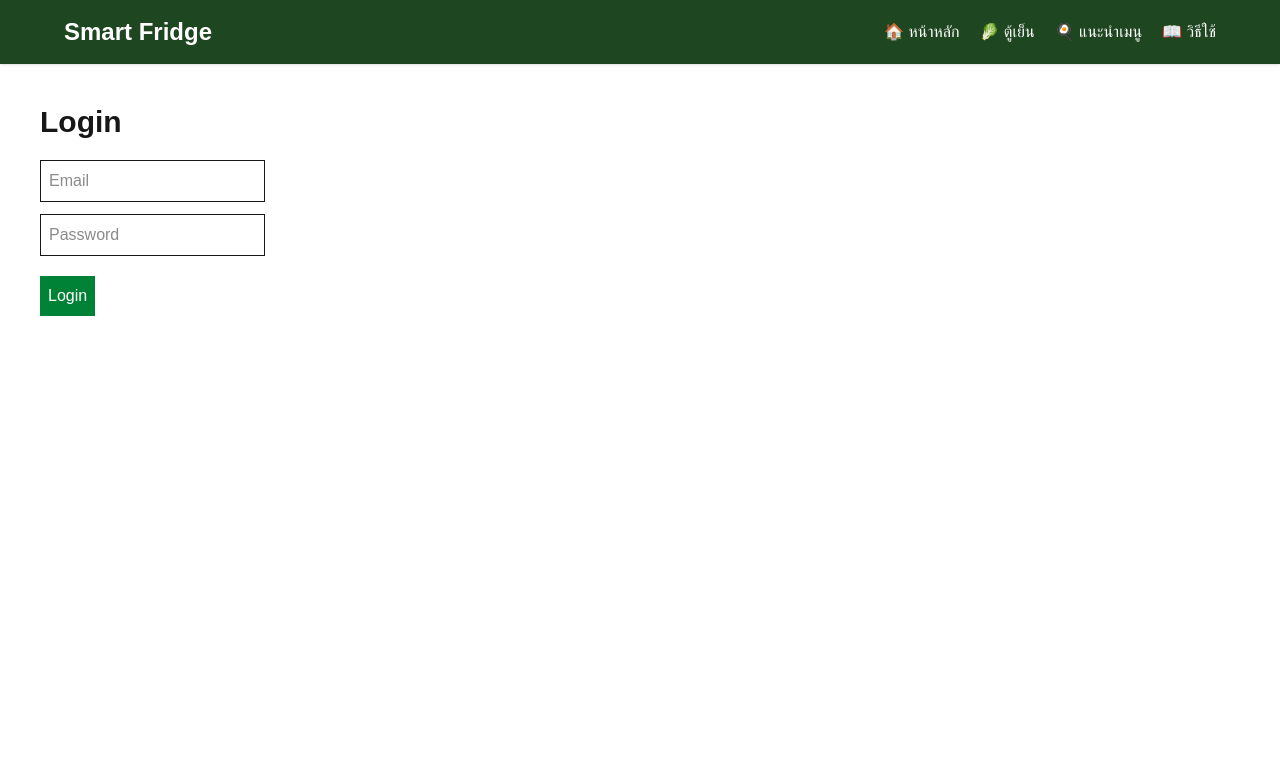
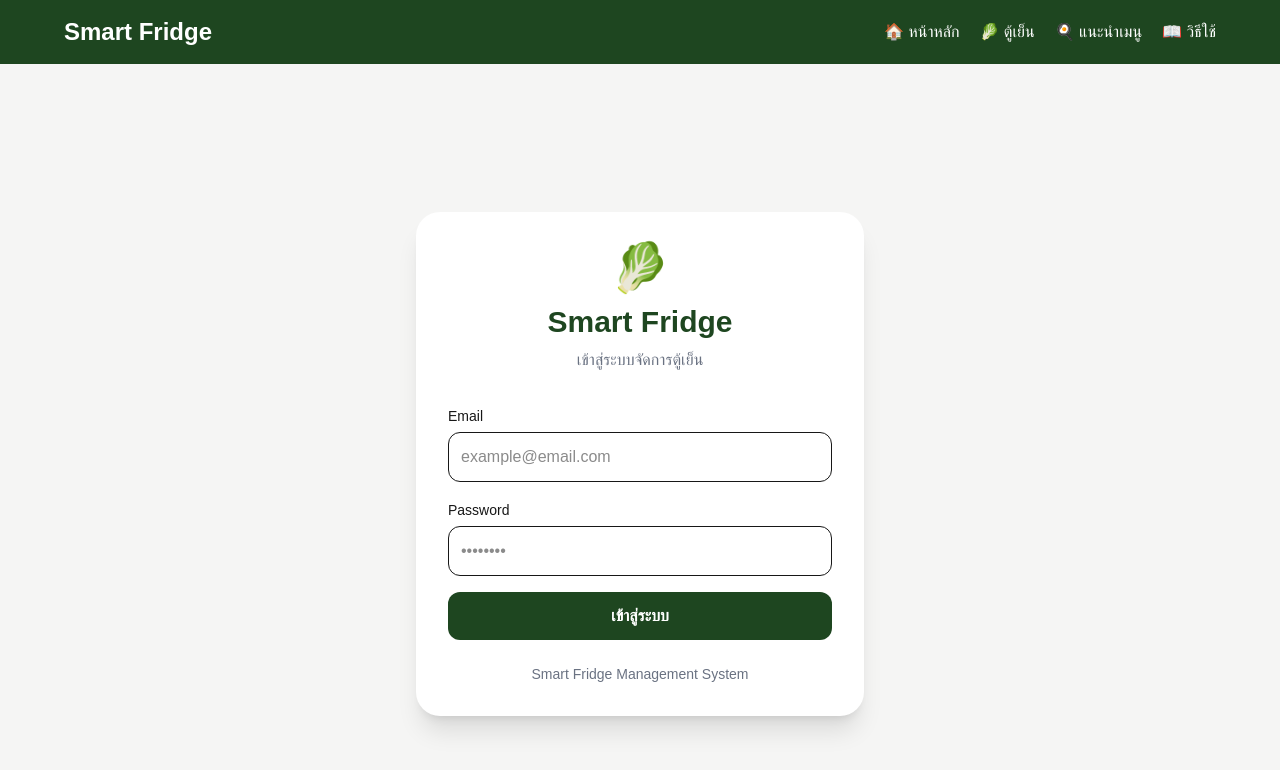
Before and after one commit to Nuttapa/smart-fridge, a Next.js app in the folder frontend/: page /login in a window 1280 px wide. Shown: the top 770 px of the page. Built offline with nearby package versions, Linux system fonts and the light colour scheme.

Commit message:
Improve login page UI and redirect flow

```diff
--- a/frontend/app/login/page.tsx
+++ b/frontend/app/login/page.tsx
@@ -3,17 +3,24 @@
 import { useState } from "react";
 import { useRouter } from "next/navigation";
 
-
-export default function LoginPage(){
-
+export default function LoginPage() {
   const router = useRouter();
 
+  const [email, setEmail] = useState("");
+  const [password, setPassword] = useState("");
 
-  const [email,setEmail] = useState("");
-  const [password,setPassword] = useState("");
+  const [error, setError] = useState("");
+  const [loading, setLoading] = useState(false);
 
 
-  async function login(){
+  async function handleLogin(e: React.FormEvent) {
+    e.preventDefault();
+
+    setError("");
+    setLoading(true);
+
+
+    try {
 
       const res = await fetch(
         "https://smart-fridge-99dz.onrender.com/auth/login",
@@ -21,14 +28,13 @@ export default function LoginPage(){
           method:"POST",
 
           headers:{
-          "Content-Type":"application/json"
+            "Content-Type":"application/json",
           },
 
           body:JSON.stringify({
             email,
-          password
-        })
-
+            password,
+          }),
         }
       );
 
@@ -36,7 +42,12 @@ export default function LoginPage(){
       const data = await res.json();
 
 
-    if(data.access_token){
+      if(!res.ok){
+        throw new Error(
+          data.message || "Login failed"
+        );
+      }
+
 
       localStorage.setItem(
         "token",
@@ -46,50 +57,240 @@ export default function LoginPage(){
 
       router.push("/");
 
+
+    } catch(err:any){
+
+      setError(
+        err.message
+      );
+
+    } finally {
+
+      setLoading(false);
+
     }
-
 
   }
 
 
   return (
 
-    <main className="p-10">
+    <main className="
+      min-h-screen
+      bg-[#F5F5F4]
+      flex
+      items-center
+      justify-center
+      p-6
+    ">
 
-      <h1 className="text-3xl font-bold">
-        Login
+
+      <div className="
+        bg-white
+        w-full
+        max-w-md
+        rounded-3xl
+        shadow-xl
+        p-8
+      ">
+
+
+        <div className="text-center mb-8">
+
+          <div className="
+            text-5xl
+            mb-3
+          ">
+            🥬
+          </div>
+
+
+          <h1 className="
+            text-3xl
+            font-bold
+            text-[#1E4620]
+          ">
+            Smart Fridge
           </h1>
 
 
+          <p className="
+            text-gray-500
+            mt-2
+          ">
+            เข้าสู่ระบบจัดการตู้เย็น
+          </p>
+
+
+        </div>
+
+
+
+
+
+        <form
+          onSubmit={handleLogin}
+          className="space-y-4"
+        >
+
+
+          <div>
+
+            <label className="
+              text-sm
+              font-medium
+            ">
+              Email
+            </label>
+
+
             <input
-        className="border p-2 block mt-5"
-        placeholder="Email"
+
+              type="email"
+
+              className="
+                w-full
+                border
+                rounded-xl
+                p-3
+                mt-1
+                focus:outline-none
+                focus:ring-2
+                focus:ring-green-700
+              "
+
+              placeholder="example@email.com"
+
+              value={email}
+
               onChange={
                 e=>setEmail(e.target.value)
               }
+
             />
 
 
+          </div>
+
+
+
+
+
+
+          <div>
+
+            <label className="
+              text-sm
+              font-medium
+            ">
+              Password
+            </label>
+
+
             <input
-        className="border p-2 block mt-3"
-        placeholder="Password"
+
               type="password"
+
+              className="
+                w-full
+                border
+                rounded-xl
+                p-3
+                mt-1
+                focus:outline-none
+                focus:ring-2
+                focus:ring-green-700
+              "
+
+              placeholder="••••••••"
+
+              value={password}
+
               onChange={
                 e=>setPassword(e.target.value)
               }
+
             />
 
 
+          </div>
+
+
+
+
+
+          {
+            error && (
+
+              <div className="
+                bg-red-100
+                text-red-700
+                p-3
+                rounded-xl
+                text-sm
+              ">
+
+                {error}
+
+              </div>
+
+            )
+          }
+
+
+
+
+
           <button
-        className="bg-green-700 text-white p-2 mt-5"
-        onClick={login}
+
+            disabled={loading}
+
+            className="
+              w-full
+              bg-[#1E4620]
+              hover:bg-[#153316]
+              text-white
+              py-3
+              rounded-xl
+              font-bold
+              transition
+            "
+
           >
-        Login
+
+            {
+              loading
+              ?
+              "กำลังเข้าสู่ระบบ..."
+              :
+              "เข้าสู่ระบบ"
+            }
+
+
           </button>
+
+
+        </form>
+
+
+
+
+        <p className="
+          text-center
+          text-sm
+          text-gray-500
+          mt-6
+        ">
+
+          Smart Fridge Management System
+
+        </p>
+
+
+      </div>
 
 
     </main>
 
   );
-
 }
```
Lines whose indentation alone changed are shown as unchanged.
